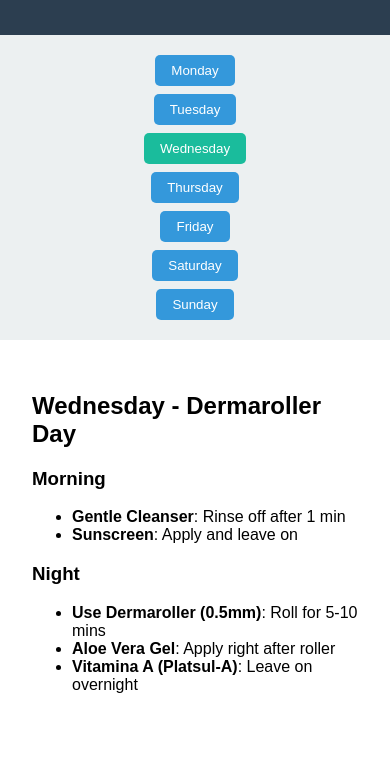
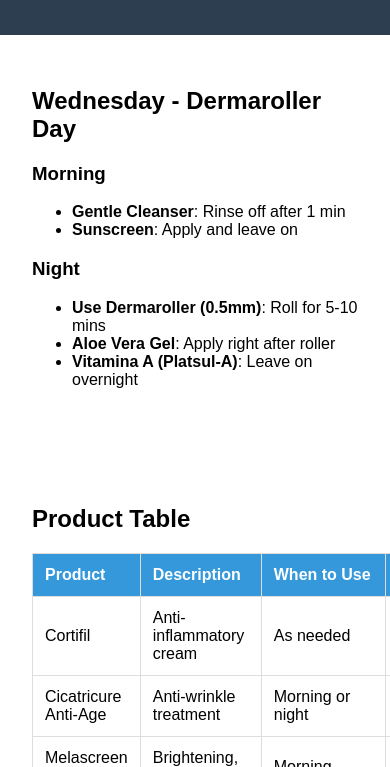
Before and after one commit to miguelrijo/skin-care, a plain HTML site: page index.html in a window 390 px wide. Shown: the part 77-844 px from the top of the page. Drawn offline with Linux system fonts and the light colour scheme.

Commit message:
fourth changes

```diff
--- a/index.html
+++ b/index.html
@@ -39,6 +39,7 @@
     .routine-container {
       padding: 2rem;
       background-color: white;
+      touch-action: pan-y;
     }
     .routine-section {
       margin-bottom: 2rem;
@@ -58,8 +59,7 @@
     }
     @media (max-width: 600px) {
       .day-selector {
-        flex-direction: column;
-        align-items: center;
+        display: none;
       }
     }
   </style>
@@ -98,18 +98,7 @@
           { product: "A-Derma AH Ultra", time: "Apply after 30 min" }
         ]
       },
-      Tuesday: {
-        theme: "Hydration & Recovery",
-        morning: [
-          { product: "Gentle Cleanser", time: "Rinse off after 1 min" },
-          { product: "Avène Hyaluron Activ B3", time: "Apply and leave on" },
-          { product: "Sunscreen", time: "Apply and leave on" }
-        ],
-        night: [
-          { product: "Cicatricure Anti-Age", time: "Apply and leave on" },
-          { product: "A-Derma AH Ultra", time: "Apply and leave on overnight" }
-        ]
-      },
+      Tuesday: { theme: "Rest Day", morning: [], night: [] },
       Wednesday: {
         theme: "Dermaroller Day",
         morning: [
@@ -122,18 +111,7 @@
           { product: "Vitamina A (Platsul-A)", time: "Leave on overnight" }
         ]
       },
-      Thursday: {
-        theme: "Brightening",
-        morning: [
-          { product: "Nivea 5 en 1", time: "Leave on for 1 min then rinse" },
-          { product: "Melascreen", time: "Apply and leave on" },
-          { product: "Sunscreen", time: "Apply and leave on" }
-        ],
-        night: [
-          { product: "Cicatricure Anti-Age", time: "Apply and leave on" },
-          { product: "A-Derma AH Ultra", time: "Apply and leave on overnight" }
-        ]
-      },
+      Thursday: { theme: "Rest Day", morning: [], night: [] },
       Friday: {
         theme: "Acid Night",
         morning: [
@@ -146,29 +124,8 @@
           { product: "A-Derma AH Ultra", time: "Apply and leave on overnight" }
         ]
       },
-      Saturday: {
-        theme: "Nourishment & Repair",
-        morning: [
-          { product: "Gentle Cleanser", time: "Rinse off after 1 min" },
-          { product: "Avène Hyaluron Activ B3", time: "Apply and leave on" },
-          { product: "Sunscreen", time: "Apply and leave on" }
-        ],
-        night: [
-          { product: "Cicatricure Anti-Age", time: "Apply and leave on" },
-          { product: "Exomega Control", time: "Apply and leave on overnight" }
-        ]
-      },
-      Sunday: {
-        theme: "Rest & Hydration",
-        morning: [
-          { product: "Gentle Cleanser", time: "Rinse off after 1 min" },
-          { product: "Sunscreen", time: "Apply and leave on" }
-        ],
-        night: [
-          { product: "Exomega Control", time: "Apply and leave on overnight" },
-          { product: "A-Derma AH Ultra", time: "Apply and leave on overnight" }
-        ]
-      }
+      Saturday: { theme: "Rest Day", morning: [], night: [] },
+      Sunday: { theme: "Rest Day", morning: [], night: [] }
     };
 
     const allDays = ["Monday", "Tuesday", "Wednesday", "Thursday", "Friday", "Saturday", "Sunday"];
@@ -186,6 +143,9 @@
       { name: "Avène Hyaluron Activ B3", desc: "Hydration + anti-aging", when: "Morning or night", notes: "Use before moisturizer" }
     ];
 
+    let currentDayIndex = new Date().getDay() - 1;
+    if (currentDayIndex < 0) currentDayIndex = 6;
+
     function renderRoutine(day) {
       const routine = routines[day] || { theme: "Rest Day", morning: [], night: [] };
       document.getElementById("routineContainer").innerHTML = `
@@ -202,14 +162,18 @@
         </div>`;
 
       document.querySelectorAll(".day-button").forEach(btn => btn.classList.remove("active"));
-      document.querySelector(`.day-button[data-day='${day}']`).classList.add("active");
+      const activeBtn = document.querySelector(`.day-button[data-day='${day}']`);
+      if (activeBtn) activeBtn.classList.add("active");
     }
 
     function populateDays() {
       const container = document.getElementById("daySelector");
       container.innerHTML = allDays.map(day => `<button class="day-button" data-day="${day}">${day}</button>`).join('');
       container.querySelectorAll(".day-button").forEach(btn => {
-        btn.addEventListener("click", () => renderRoutine(btn.dataset.day));
+        btn.addEventListener("click", () => {
+          currentDayIndex = allDays.indexOf(btn.dataset.day);
+          renderRoutine(btn.dataset.day);
+        });
       });
     }
 
@@ -224,10 +188,23 @@
       `).join('');
     }
 
+    const container = document.getElementById("routineContainer");
+    let startX = 0;
+    container.addEventListener("touchstart", e => startX = e.touches[0].clientX);
+    container.addEventListener("touchend", e => {
+      const endX = e.changedTouches[0].clientX;
+      if (startX - endX > 50) {
+        currentDayIndex = (currentDayIndex + 1) % allDays.length;
+        renderRoutine(allDays[currentDayIndex]);
+      } else if (endX - startX > 50) {
+        currentDayIndex = (currentDayIndex - 1 + allDays.length) % allDays.length;
+        renderRoutine(allDays[currentDayIndex]);
+      }
+    });
+
     populateDays();
     populateProductTable();
-    const today = new Date().toLocaleDateString('en-US', { weekday: 'long' });
-    renderRoutine(today);
+    renderRoutine(allDays[currentDayIndex]);
   </script>
 </body>
 </html>
```
